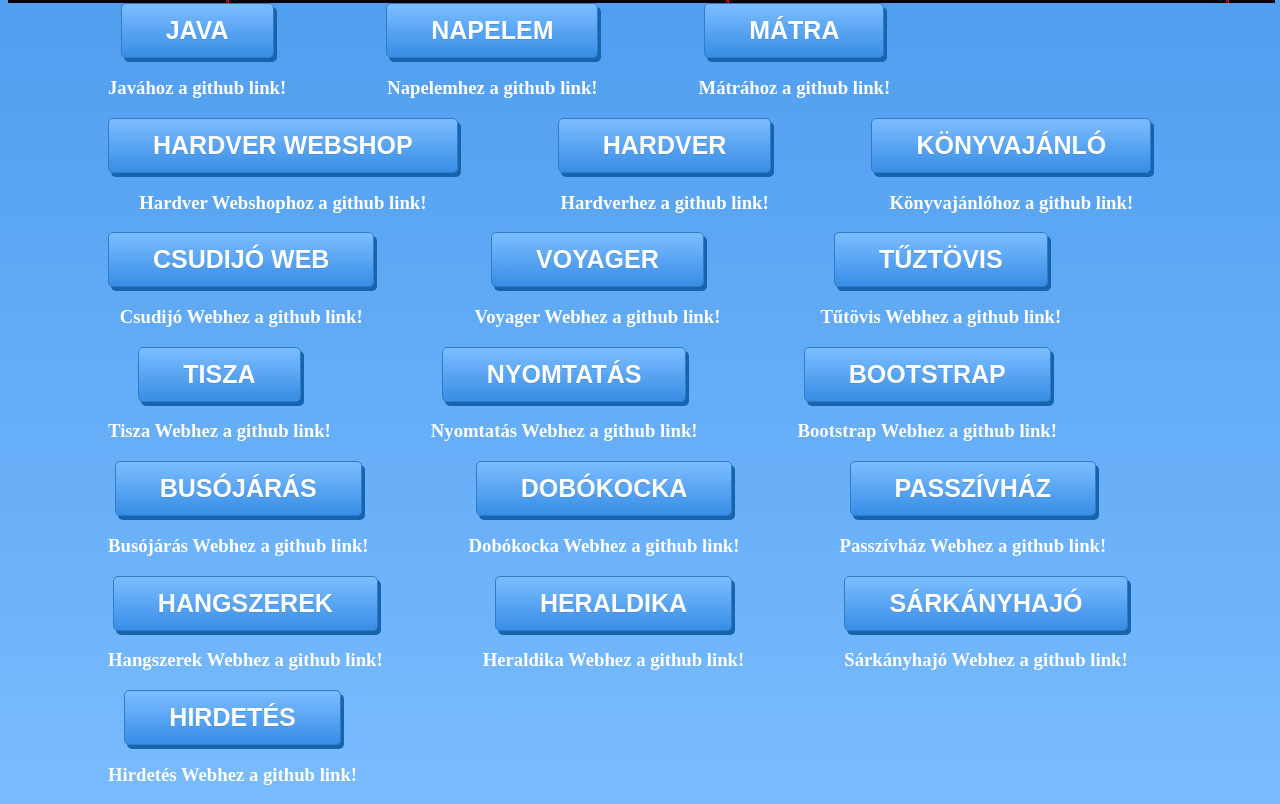
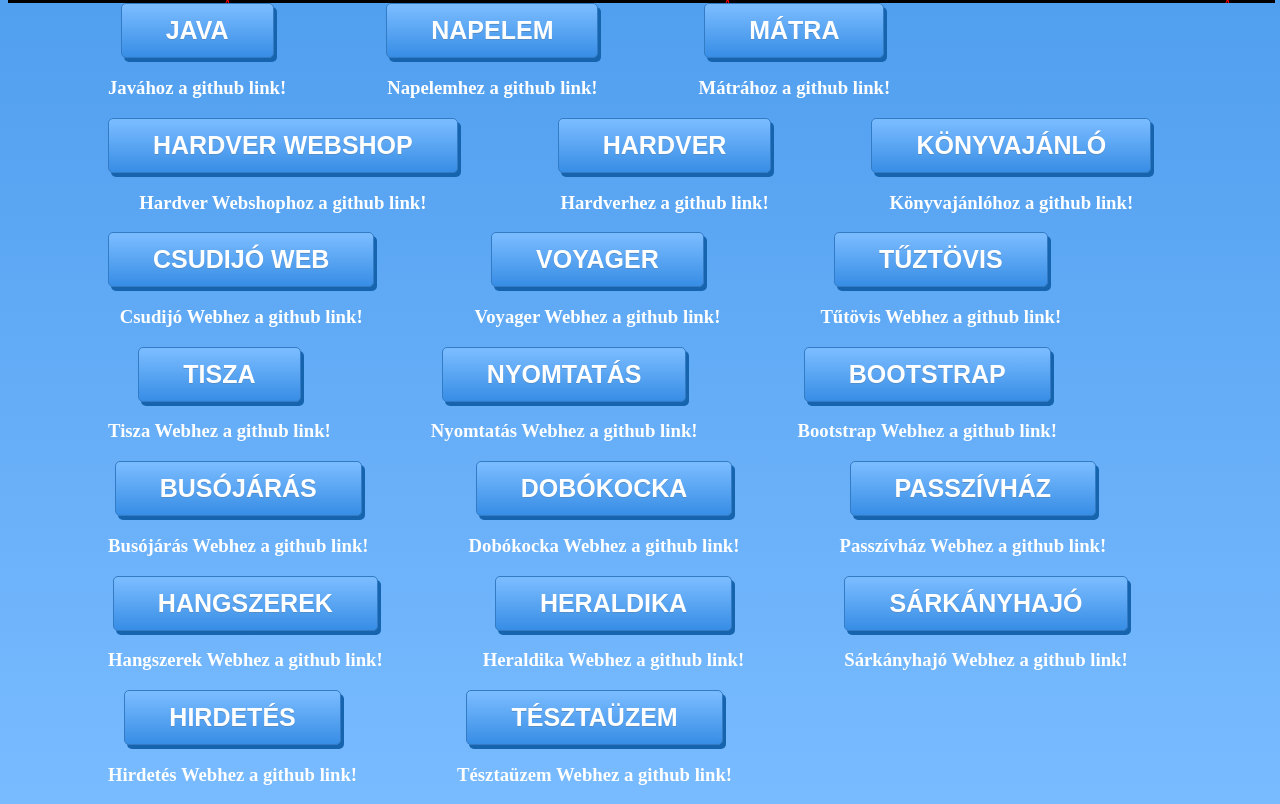
Before and after one commit to vagnerdavid/OSSZES_MUNKA, a plain HTML site: page index.html in a window 1280 px wide. Shown: the part 568-1372 px from the top of the page. Drawn offline with Linux system fonts and the light colour scheme.

Commit message:
Update index.html

```diff
--- a/index.html
+++ b/index.html
@@ -111,5 +111,10 @@
     <button class="myButton" onclick="window.open('https://vagnerdavid.github.io/HIRDETES/','_blank')"> HIRDETÉS</button>
     <h3>Hirdetés Webhez a github link!</h3>
 </div>
+
+<div class="container" id="divv">
+    <button class="myButton" onclick="window.open('https://vagnerdavid.github.io/TESZTAUZEM/','_blank')"> TÉSZTAÜZEM</button>
+    <h3>Tésztaüzem Webhez a github link!</h3>
+</div>
 </body>
 </html>
```
